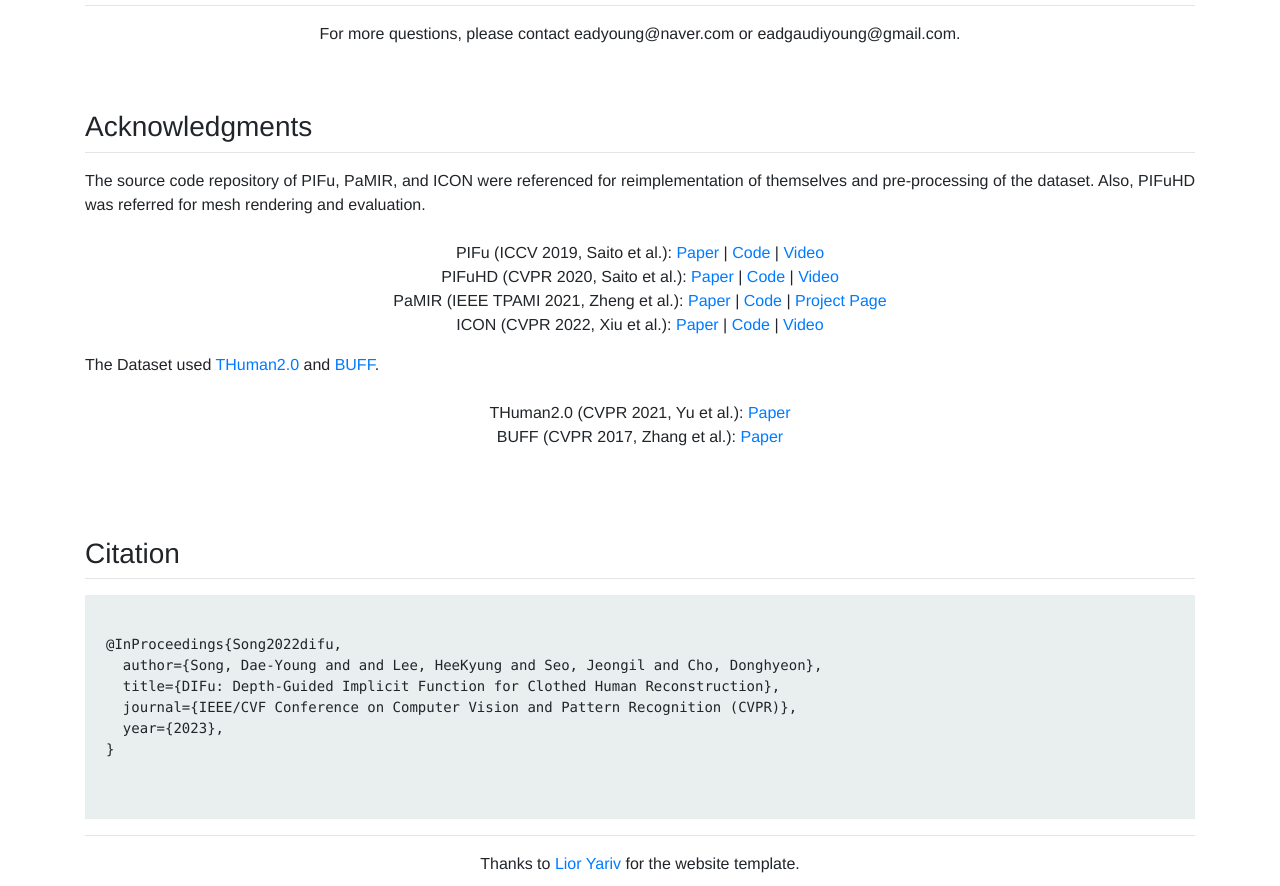
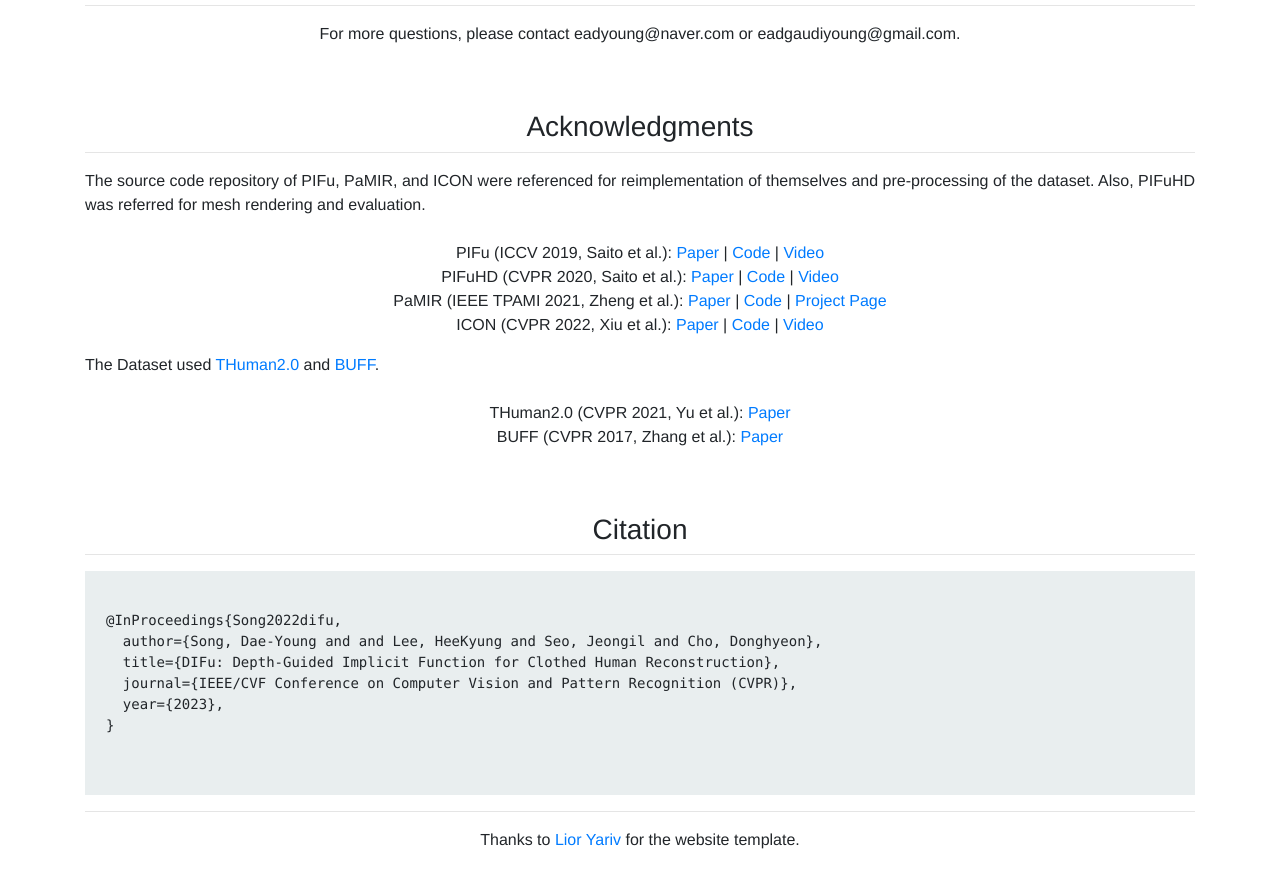
Before and after one commit to EadCat/DIFu, a plain HTML site: page index.html in a window 1280 px wide. Shown: the part 4833-5719 px from the top of the page. After the commit the page ends 5695 px from the top, so only its background shows below. Drawn offline with Linux system fonts and the light colour scheme.

Commit message:
Sub-section Aligning Fix

```diff
--- a/index.html
+++ b/index.html
@@ -242,8 +242,10 @@
   <section>
     <div class="container">
       <div class="row">
-        <div class="col-12 text-justify">
-            <h3>Acknowledgments</h3>
+        <div class="col-12 text-center">
+          <h3>Acknowledgments</h3>
+        </div>
+            <div class="col-12 text-justify">
             <hr style="margin-top:0px">
             The source code repository of PIFu, PaMIR, and ICON were referenced for reimplementation of themselves and pre-processing of the dataset.
             Also, PIFuHD was referred for mesh rendering and evaluation. <br> <br>
@@ -261,18 +263,18 @@
               BUFF (CVPR 2017, Zhang et al.): <a href="https://openaccess.thecvf.com/content_cvpr_2017/papers/Zhang_Detailed_Accurate_Human_CVPR_2017_paper.pdf" target="_blank">Paper</a>
             </p>
             <br><br>
-
         </div>
       </div>
     </div>
   </section>
-  <br>
 
   <!-- Citing -->
   <div class="container">
     <div class="row ">
       <div class="col-12">
+        <div class="col-12 text-center">
           <h3>Citation</h3>
+        </div>
           <hr style="margin-top:0px">
               <pre style="background-color: #e9eeef;padding: 1.25em 1.5em">
 <code>
```
